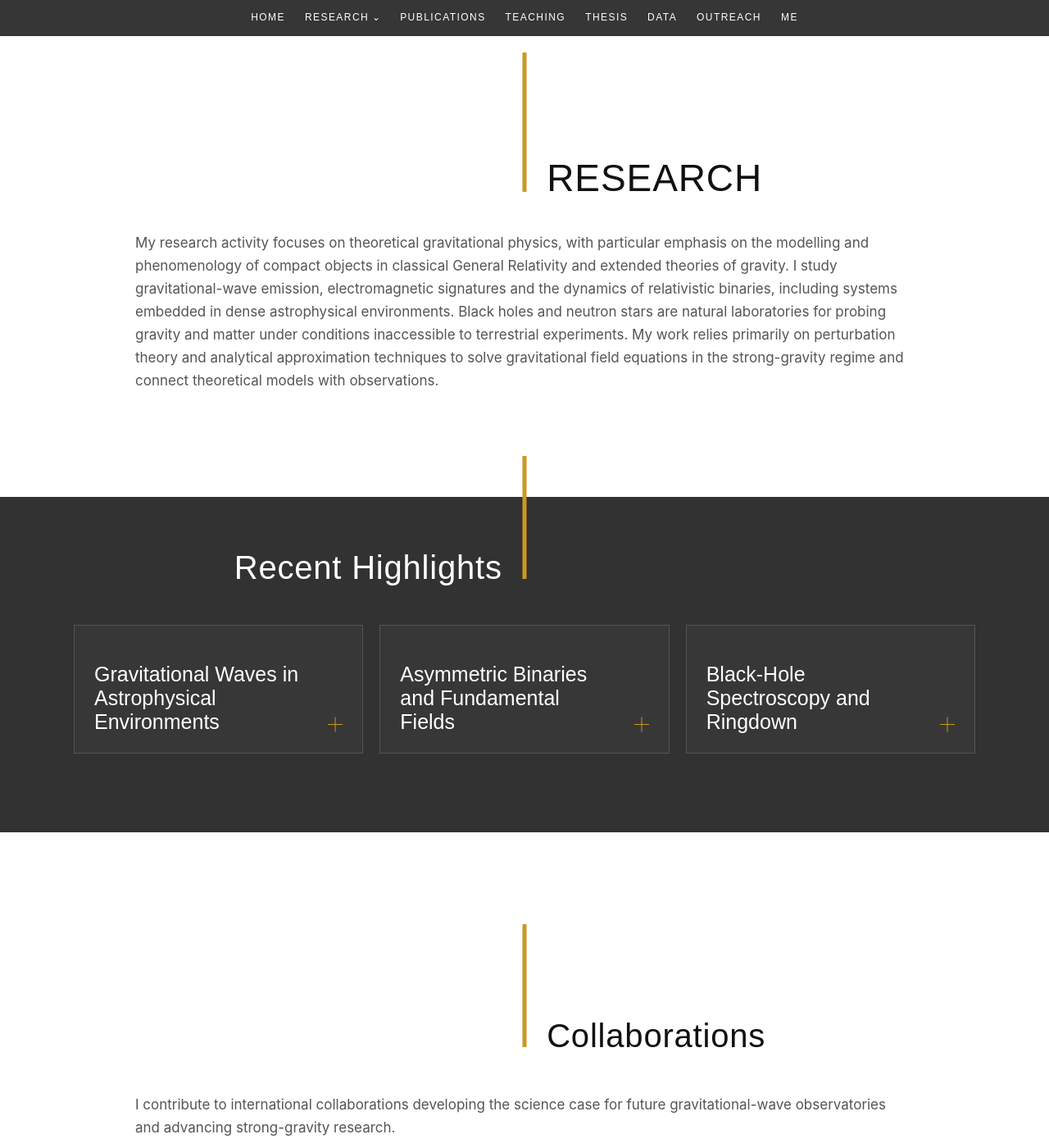
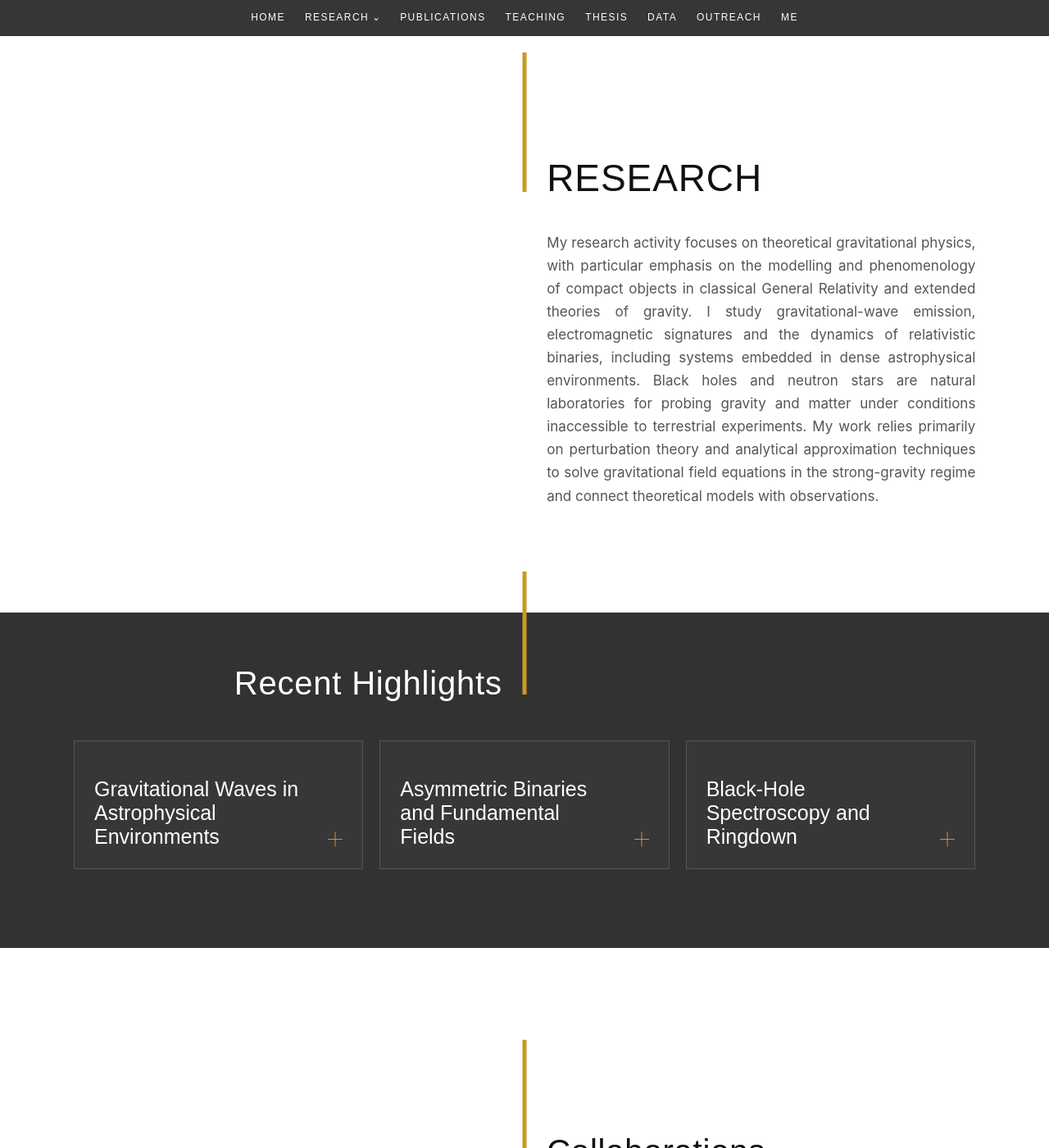
Before and after one commit to masellia/andreamaselli.github.io, a Jekyll site: the page built from pages/research.md, in a window 1280 px wide and 1400 px high. Shown: the whole window at 82% size. Built offline with Jekyll 4.4.1, drawn with Linux system fonts in a browser that asks for light colours; some web fonts are replaced.

Commit message:
new research page landedn in version 1

```diff
--- a/assets/css/main.css
+++ b/assets/css/main.css
@@ -631,7 +631,7 @@
   font-family: "DINLight", sans-serif;
   font-size: 18px;
   color: #555555;
-  text-align: left;
+  text-align: justify;
 }
 
 @media (max-width: 820px) {
@@ -746,10 +746,11 @@
 /* ===================================== */
 
 .research-intro {
-  width: min(950px, 86vw);
-  margin: -1rem auto var(--section-light-end-gap);
+  width: min(650px, calc(50% - var(--section-title-gap) - 7vw));
+  margin: -1rem 7vw var(--section-light-end-gap) calc(50% + var(--section-title-gap));
   color: var(--muted);
   font-size: 17px;
+  text-align: justify;
 }
 
 .research-intro p {
@@ -973,11 +974,27 @@
   background: white;
 }
 
-.research-collaborations-intro,
-.research-collaboration-list {
-  width: min(950px, 100%);
-  margin-right: auto;
-  margin-left: auto;
+.research-collaborations-layout {
+  display: grid;
+  grid-template-columns: repeat(2, minmax(0, 1fr));
+  gap: calc(var(--section-title-gap) + var(--section-title-gap));
+  width: min(1100px, 100%);
+  margin: 0 auto;
+}
+
+.research-collaborations-figure {
+  min-height: 1px;
+  margin: 0;
+}
+
+.research-collaborations-figure img {
+  display: block;
+  width: 100%;
+  height: auto;
+}
+
+.research-collaborations-copy {
+  min-width: 0;
 }
 
 .research-collaborations-intro {
@@ -985,24 +1002,23 @@
   margin-bottom: 2.25rem;
   color: var(--muted);
   font-size: 17px;
+  text-align: justify;
 }
 
 .research-collaboration-list {
+  margin: 0;
   padding: 0;
   border-top: 1px solid #dddddd;
   list-style: none;
 }
 
 .research-collaboration-list li {
-  display: grid;
-  grid-template-columns: minmax(220px, 0.65fr) minmax(0, 1.35fr);
-  gap: 2rem;
-  align-items: baseline;
   padding: 1.25rem 0;
   border-bottom: 1px solid #dddddd;
 }
 
 .research-collaboration-list a {
+  display: block;
   color: #222222;
   font-family: "DINBoldCond", sans-serif;
   font-size: 24px;
@@ -1015,13 +1031,18 @@
 }
 
 .research-collaboration-list span {
+  display: block;
+  margin-top: 0.25rem;
   color: var(--muted);
   font-size: 15px;
+  text-align: justify;
 }
 
 @media (max-width: 820px) {
   .research-intro {
     width: 86vw;
+    margin-right: auto;
+    margin-left: auto;
   }
 
   .research-section-header h2 {
@@ -1051,9 +1072,13 @@
     gap: 2rem;
   }
 
-  .research-collaboration-list li {
+  .research-collaborations-layout {
     grid-template-columns: 1fr;
-    gap: 0.35rem;
+    gap: 0;
+  }
+
+  .research-collaborations-figure {
+    display: none;
   }
 }
 
--- a/pages/research.md
+++ b/pages/research.md
@@ -72,26 +72,34 @@
     <h2 id="research-collaborations-title">Collaborations</h2>
   </div>
 
-  <p class="research-collaborations-intro">
-    I contribute to international collaborations developing the science case for future gravitational-wave observatories and advancing strong-gravity research.
-  </p>
+  <div class="research-collaborations-layout">
+    <figure class="research-collaborations-figure" aria-hidden="true">
+      <!-- Reserved for a future collaboration image. -->
+    </figure>
 
-  <ul class="research-collaboration-list">
-    <li>
-      <a href="https://www.lisamission.org/" target="_blank" rel="noopener">LISA</a>
-      <span>Space-based gravitational-wave observatory.</span>
-    </li>
-    <li>
-      <a href="https://einsteintelescope.eu/" target="_blank" rel="noopener">Einstein Telescope</a>
-      <span>Third-generation underground gravitational-wave observatory.</span>
-    </li>
-    <li>
-      <a href="https://lgwa.unicam.it/" target="_blank" rel="noopener">Lunar Gravitational-Wave Antenna</a>
-      <span>Lunar observatory targeting decihertz gravitational waves.</span>
-    </li>
-    <li>
-      <a href="https://masellia.github.io/strong-action/" target="_blank" rel="noopener">STRONG</a>
-      <span>Marie Skłodowska-Curie Staff Exchange project on strong gravity and fundamental physics, for which I serve as Principal Investigator.</span>
-    </li>
-  </ul>
+    <div class="research-collaborations-copy">
+      <p class="research-collaborations-intro">
+        I contribute to international collaborations developing the science case for future gravitational-wave observatories and advancing strong-gravity research.
+      </p>
+
+      <ul class="research-collaboration-list">
+        <li>
+          <a href="https://www.lisamission.org/" target="_blank" rel="noopener">LISA</a>
+          <span>Space-based gravitational-wave observatory.</span>
+        </li>
+        <li>
+          <a href="https://einsteintelescope.eu/" target="_blank" rel="noopener">Einstein Telescope</a>
+          <span>Third-generation underground gravitational-wave observatory.</span>
+        </li>
+        <li>
+          <a href="https://lgwa.unicam.it/" target="_blank" rel="noopener">Lunar Gravitational-Wave Antenna</a>
+          <span>Lunar observatory targeting decihertz gravitational waves.</span>
+        </li>
+        <li>
+          <a href="https://masellia.github.io/strong-action/" target="_blank" rel="noopener">STRONG</a>
+          <span>Marie Skłodowska-Curie Staff Exchange project on strong gravity and fundamental physics, for which I serve as Principal Investigator.</span>
+        </li>
+      </ul>
+    </div>
+  </div>
 </section>
```
